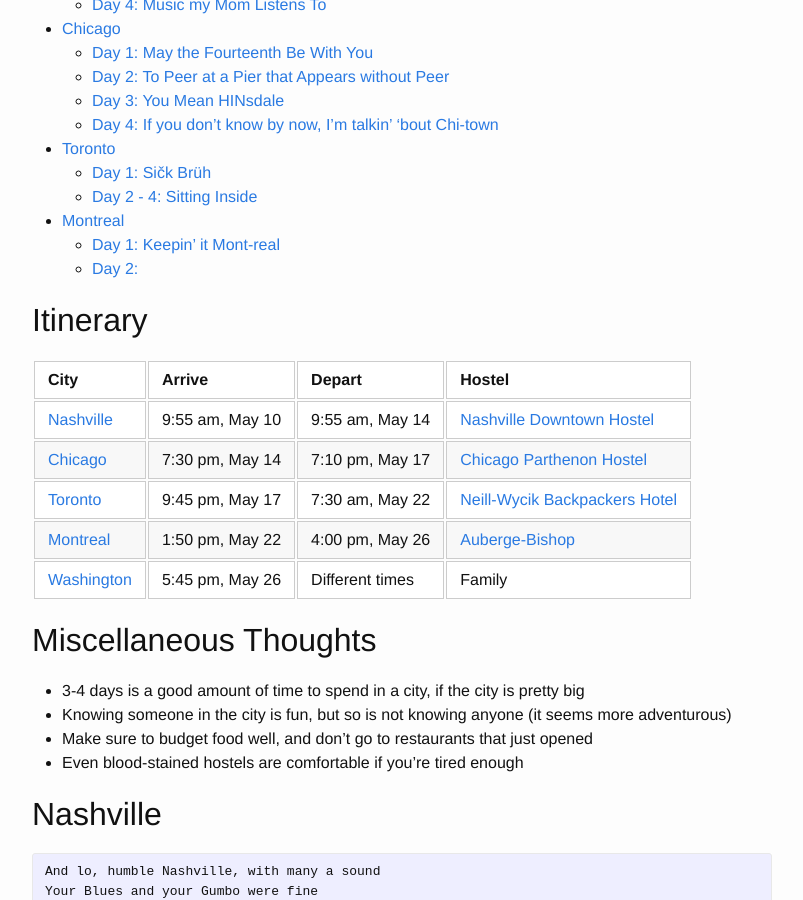
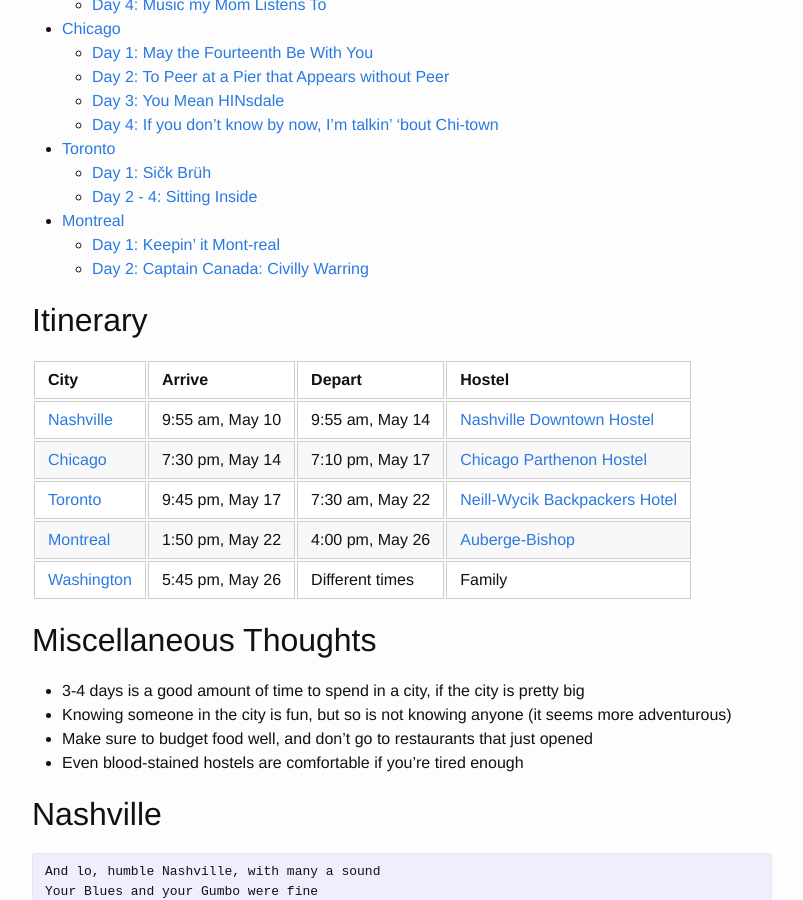
Before and after one commit to codekansas/codekansas.github.io, a Jekyll site: the page built from _posts/2016-05-11-patriotism-tour.markdown, in a window 1280 px wide and 900 px high, scrolled down 351 px. Shown: the whole window, without its empty margins (238-1041 px from the left). Built offline with Jekyll 4.4.1, drawn with Linux system fonts in a browser that asks for light colours; some of the changed text lies outside the part shown.

Commit message:
added title

```diff
--- a/_posts/2016-05-11-patriotism-tour.markdown
+++ b/_posts/2016-05-11-patriotism-tour.markdown
@@ -247,7 +247,7 @@
 
 I checked in for ISCAS at the Sheraton hotel. This conference is really expensive, but they had lots of swag (maple syrup and an umbrella). There are some really cool topics at this conference. We got Lebanese food afterwards and then I went back to the hotel by myself while Wei Wei went to journal in a pub. There was a welcome reception in a random building in "old Montreal" which seemed a bit hedonistic. There were some cool dancers and stuff. I met a guy named Kodai who is presenting on a noise-resilient RBM circuit. It was kind of hard to hear him at the reception but I'm planning on going to his lecture tomorrow.
 
-### Day 2:
+### Day 2: Captain Canada: Civilly Warring
 
 I woke up pretty early to go the conference in Le Centre Sheraton. Waking up is hard. A bunch of people moved out. The opening ceremony for the conference had talks by several notable people, including the mayor of Montreal, followed by a really fascinating keynote speech about modeling biological processes with "cytomorphic chips". The gist was that a lot of physical concepts are shared between biology and electronics, like Boltzmann energy, which is a model for both enzyme action and the current across a transistor. Analog circuits provide basis functions for every mathematical concept needed to model any biological system, and the speaker had literally made a compiler that would turn a chemical model into an electronic circuit. He had used this to generate an electronic model for the mechanism of action of cancer to make a circuit for rapidly testing drug effects; models that would take 12 years to run at a sufficient accuracy on a digital computer could be simulated in 7 minutes. All around, really cool. It weirdly seems like analog electronics are resurfacing as a major direction for electronics development.
 
```
Also changed, not shown: 1 other file.
